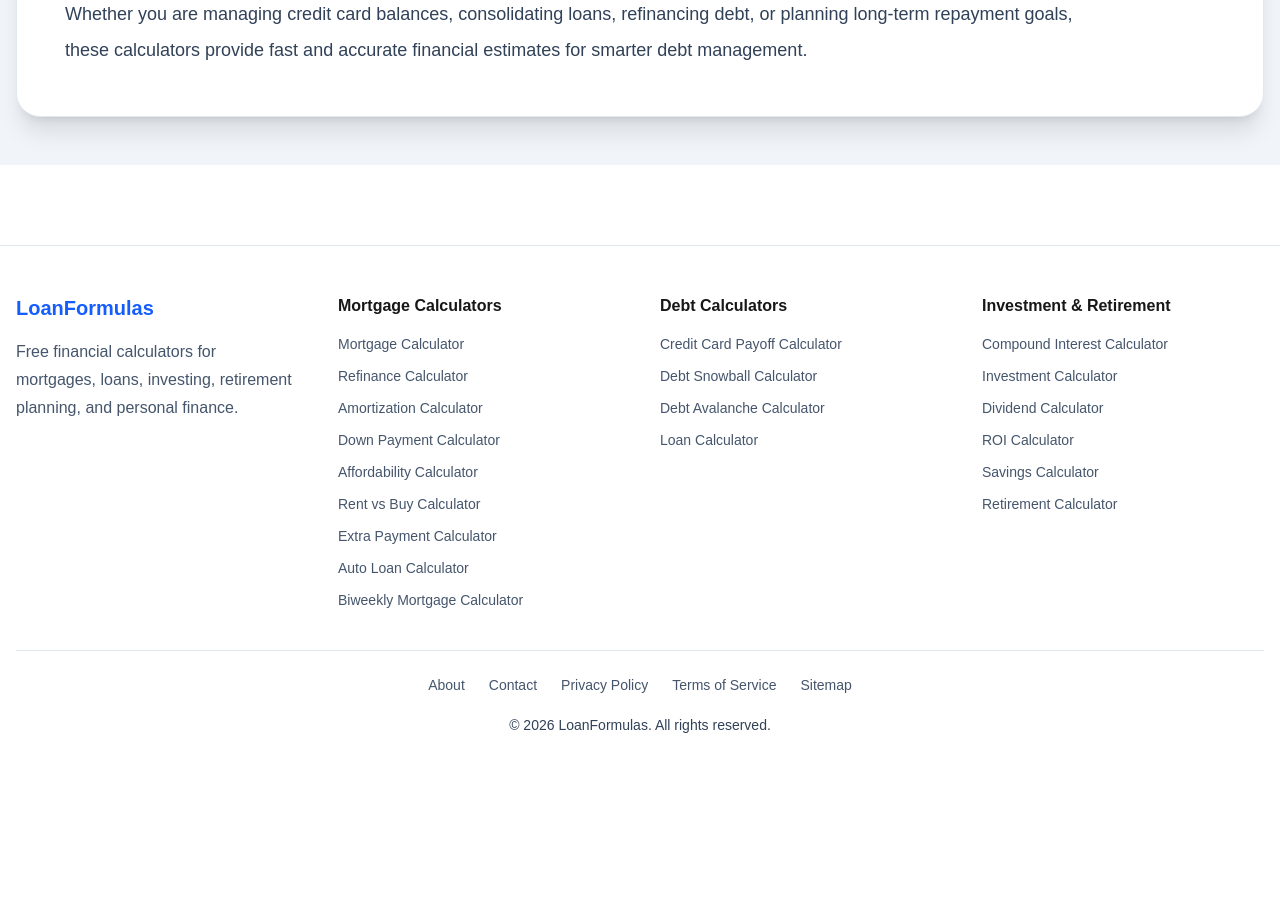
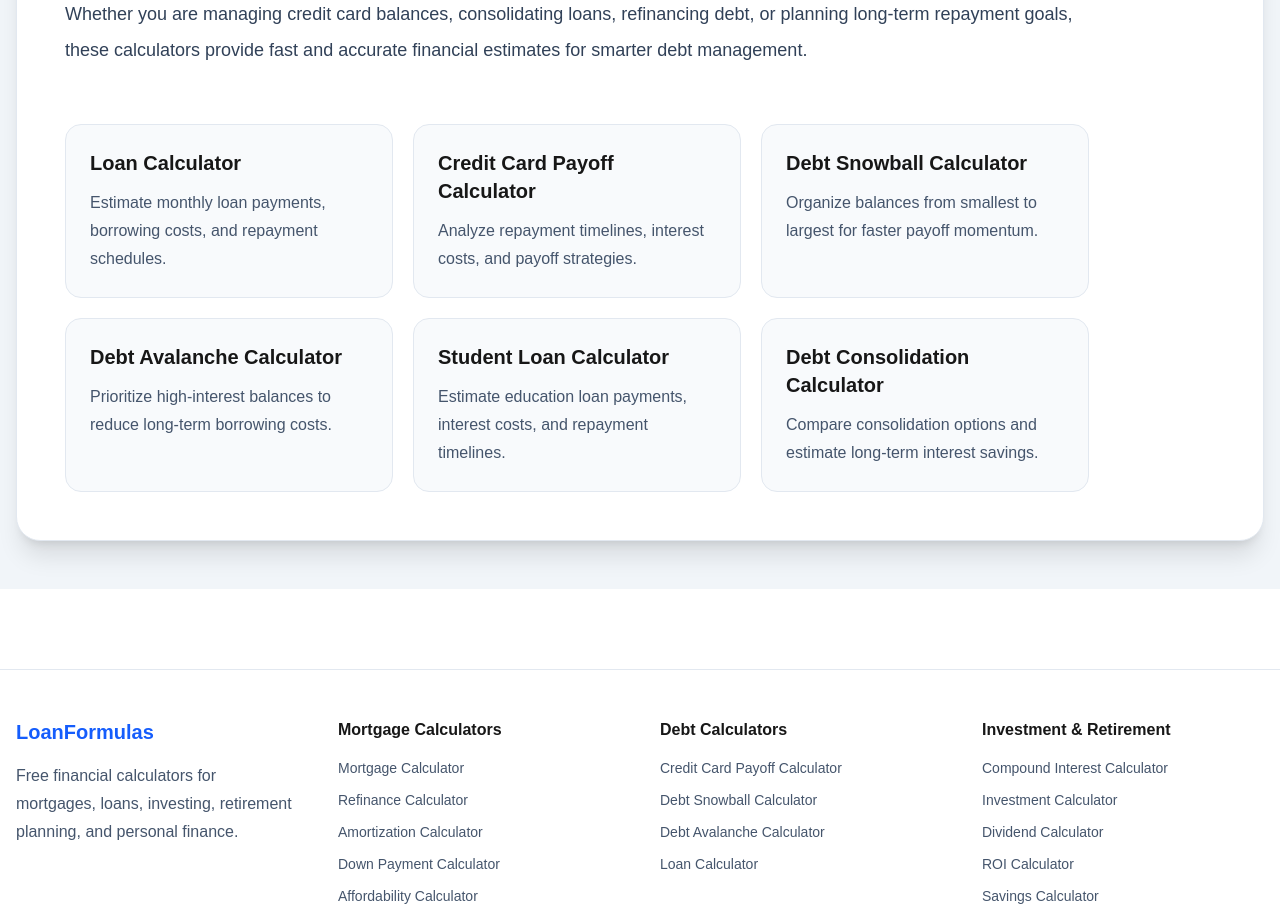
Before and after one commit to dekai-qingyang/seo-site, a Next.js app: page /debt-calculators in a window 1280 px wide. Shown: the part 3100-4020 px from the top of the page. Before the commit the page ends 3883 px from the top, so only its background shows below. Built offline with nearby package versions, Linux system fonts and the light colour scheme.

Commit message:
update calculators

```diff
--- a/app/debt-calculators/page.tsx
+++ b/app/debt-calculators/page.tsx
@@ -405,6 +405,171 @@ export default function DebtCalculatorsPage() {
 
             </div>
 
+            {/* RELATED LINKS */}
+
+            <div className="
+              mt-14
+              grid
+              md:grid-cols-2
+              lg:grid-cols-3
+              gap-5
+            ">
+
+              <Link
+                href="/loan-calculator"
+                className="
+                  bg-slate-50
+                  hover:bg-red-50
+                  border
+                  border-slate-200
+                  hover:border-red-400
+                  rounded-2xl
+                  p-6
+                  transition
+                "
+              >
+
+                <h3 className="text-xl font-black mb-3">
+                  Loan Calculator
+                </h3>
+
+                <p className="text-slate-600 leading-7">
+                  Estimate monthly loan payments,
+                  borrowing costs,
+                  and repayment schedules.
+                </p>
+
+              </Link>
+
+              <Link
+                href="/credit-card-payoff-calculator"
+                className="
+                  bg-slate-50
+                  hover:bg-red-50
+                  border
+                  border-slate-200
+                  hover:border-red-400
+                  rounded-2xl
+                  p-6
+                  transition
+                "
+              >
+
+                <h3 className="text-xl font-black mb-3">
+                  Credit Card Payoff Calculator
+                </h3>
+
+                <p className="text-slate-600 leading-7">
+                  Analyze repayment timelines,
+                  interest costs,
+                  and payoff strategies.
+                </p>
+
+              </Link>
+
+              <Link
+                href="/debt-snowball-calculator"
+                className="
+                  bg-slate-50
+                  hover:bg-red-50
+                  border
+                  border-slate-200
+                  hover:border-red-400
+                  rounded-2xl
+                  p-6
+                  transition
+                "
+              >
+
+                <h3 className="text-xl font-black mb-3">
+                  Debt Snowball Calculator
+                </h3>
+
+                <p className="text-slate-600 leading-7">
+                  Organize balances from smallest to largest
+                  for faster payoff momentum.
+                </p>
+
+              </Link>
+
+              <Link
+                href="/debt-avalanche-calculator"
+                className="
+                  bg-slate-50
+                  hover:bg-red-50
+                  border
+                  border-slate-200
+                  hover:border-red-400
+                  rounded-2xl
+                  p-6
+                  transition
+                "
+              >
+
+                <h3 className="text-xl font-black mb-3">
+                  Debt Avalanche Calculator
+                </h3>
+
+                <p className="text-slate-600 leading-7">
+                  Prioritize high-interest balances
+                  to reduce long-term borrowing costs.
+                </p>
+
+              </Link>
+
+              <Link
+                href="/student-loan-calculator"
+                className="
+                  bg-slate-50
+                  hover:bg-red-50
+                  border
+                  border-slate-200
+                  hover:border-red-400
+                  rounded-2xl
+                  p-6
+                  transition
+                "
+              >
+
+                <h3 className="text-xl font-black mb-3">
+                  Student Loan Calculator
+                </h3>
+
+                <p className="text-slate-600 leading-7">
+                  Estimate education loan payments,
+                  interest costs,
+                  and repayment timelines.
+                </p>
+
+              </Link>
+
+              <Link
+                href="/debt-consolidation-calculator"
+                className="
+                  bg-slate-50
+                  hover:bg-red-50
+                  border
+                  border-slate-200
+                  hover:border-red-400
+                  rounded-2xl
+                  p-6
+                  transition
+                "
+              >
+
+                <h3 className="text-xl font-black mb-3">
+                  Debt Consolidation Calculator
+                </h3>
+
+                <p className="text-slate-600 leading-7">
+                  Compare consolidation options
+                  and estimate long-term interest savings.
+                </p>
+
+              </Link>
+
+            </div>
+
           </div>
 
         </section>
```
